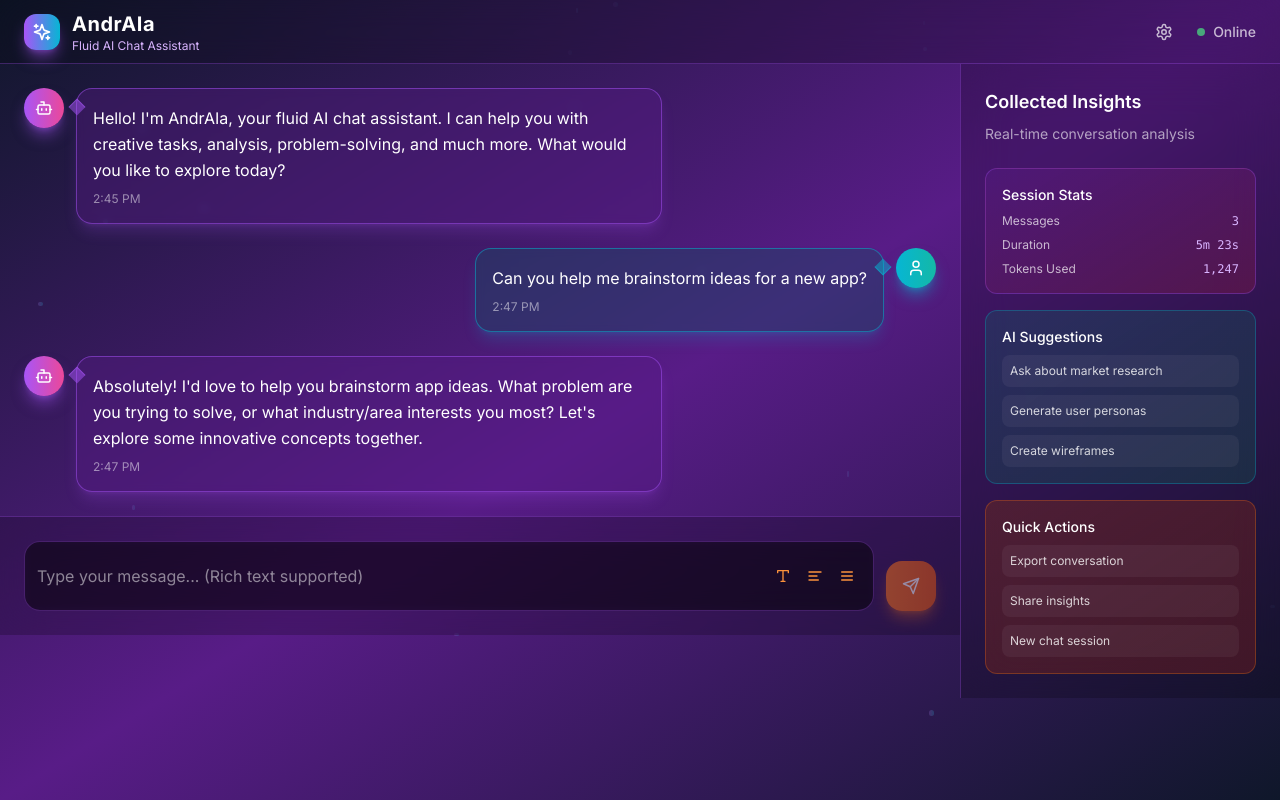
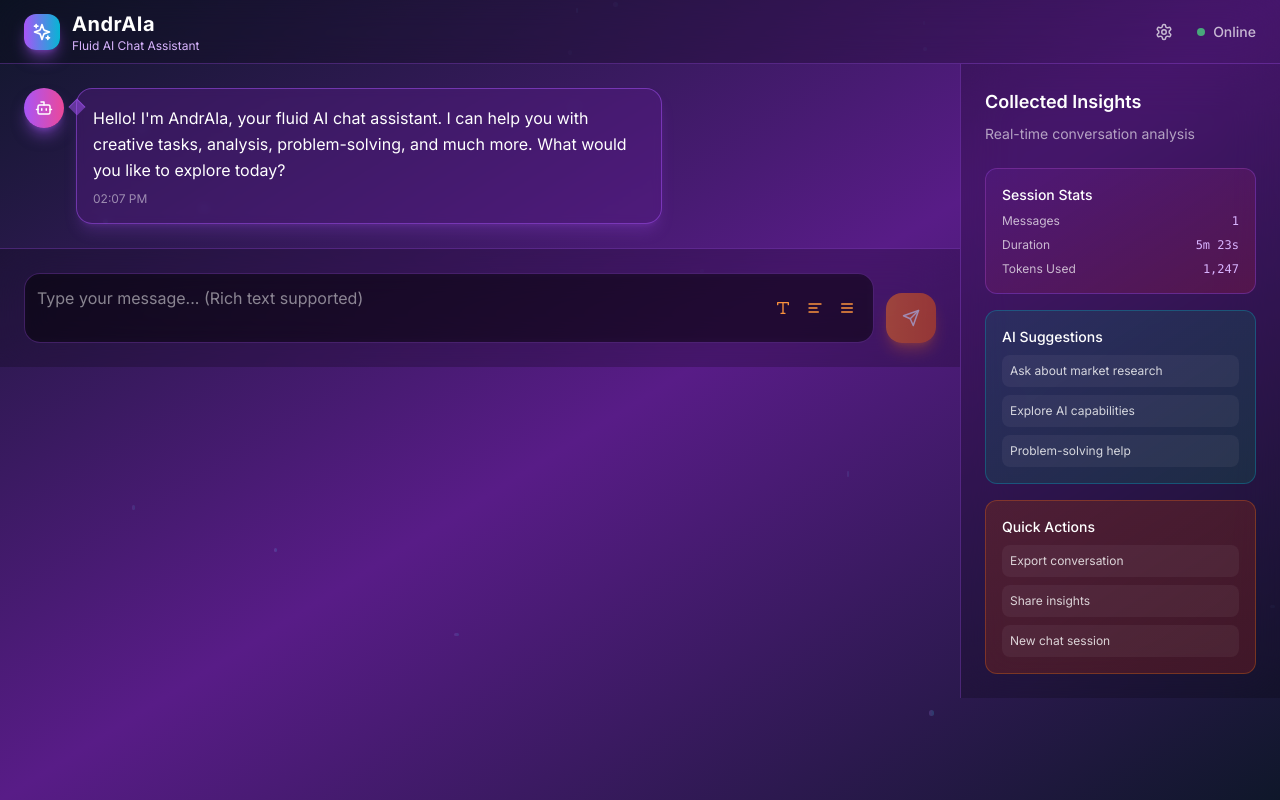
Before and after one commit to etaionline/Andraia, a Next.js app: page / in a window 1280 px wide. Built offline with nearby package versions, Linux system fonts and the light colour scheme.

Commit message:
🚀 FUNCTIONAL AI CHAT: Replace simulated responses with real Supabase edge function calls, add loading states, error handling, and interactive suggestions

```diff
--- a/src/app/page.tsx
+++ b/src/app/page.tsx
@@ -1,7 +1,7 @@
 "use client";
 
 import { useState, Suspense } from "react";
-import { Send, Settings, Type, AlignLeft, Menu, Bot, User, Sparkles } from "lucide-react";
+import { Send, Settings, Type, AlignLeft, Menu, Bot, User, Sparkles, Loader2, AlertCircle } from "lucide-react";
 
 export default function Home() {
   const [message, setMessage] = useState('');
@@ -10,44 +10,84 @@ export default function Home() {
       id: 1,
       sender: 'ai',
       text: 'Hello! I\'m AndrAIa, your fluid AI chat assistant. I can help you with creative tasks, analysis, problem-solving, and much more. What would you like to explore today?',
-      timestamp: '2:45 PM'
-    },
-    {
-      id: 2,
-      sender: 'user',
-      text: 'Can you help me brainstorm ideas for a new app?',
-      timestamp: '2:47 PM'
-    },
-    {
-      id: 3,
-      sender: 'ai',
-      text: 'Absolutely! I\'d love to help you brainstorm app ideas. What problem are you trying to solve, or what industry/area interests you most? Let\'s explore some innovative concepts together.',
-      timestamp: '2:47 PM'
+      timestamp: new Date().toLocaleTimeString([], { hour: '2-digit', minute: '2-digit' })
     }
   ]);
+  const [isLoading, setIsLoading] = useState(false);
+  const [error, setError] = useState<string | null>(null);
+  const [sessionId] = useState(() => `session_${Date.now()}_${Math.random().toString(36).substr(2, 9)}`);
 
-  const handleSendMessage = () => {
-    if (message.trim()) {
-      const newMessage = {
+  const handleSendMessage = async () => {
+    if (!message.trim() || isLoading) return;
+
+    const userMessage = {
       id: chatHistory.length + 1,
       sender: 'user',
       text: message,
       timestamp: new Date().toLocaleTimeString([], { hour: '2-digit', minute: '2-digit' })
     };
 
-      setChatHistory([...chatHistory, newMessage]);
+    // Add user message immediately
+    setChatHistory(prev => [...prev, userMessage]);
+    const currentMessage = message;
     setMessage('');
+    setIsLoading(true);
+    setError(null);
 
-      // Simulate AI response
-      setTimeout(() => {
-        const aiResponse = {
+    try {
+      // Call the AI edge function
+      const response = await fetch('https://lblbfcbbwcjamfnvfjpm.supabase.co/functions/v1/chat-ai', {
+        method: 'POST',
+        headers: {
+          'Content-Type': 'application/json',
+        },
+        body: JSON.stringify({
+          message: currentMessage,
+          sessionId: sessionId
+        })
+      });
+
+      if (!response.ok) {
+        throw new Error(`HTTP error! status: ${response.status}`);
+      }
+
+      const data = await response.json();
+
+      if (data.error) {
+        throw new Error(data.error.message || 'Failed to get AI response');
+      }
+
+      // Add AI response
+      const aiMessage = {
         id: chatHistory.length + 2,
         sender: 'ai',
-          text: 'That\'s a fascinating idea! Let me help you develop that concept further. Here are some considerations and potential enhancements...',
+        text: data.data.response,
         timestamp: new Date().toLocaleTimeString([], { hour: '2-digit', minute: '2-digit' })
       };
-        setChatHistory(prev => [...prev, aiResponse]);
-      }, 1500);
+
+      setChatHistory(prev => [...prev, aiMessage]);
+
+    } catch (err) {
+      console.error('Chat error:', err);
+      setError(err instanceof Error ? err.message : 'Failed to send message. Please try again.');
+
+      // Add error message to chat
+      const errorMessage = {
+        id: chatHistory.length + 2,
+        sender: 'ai',
+        text: 'Sorry, I encountered an error processing your message. Please try again.',
+        timestamp: new Date().toLocaleTimeString([], { hour: '2-digit', minute: '2-digit' })
+      };
+      setChatHistory(prev => [...prev, errorMessage]);
+    } finally {
+      setIsLoading(false);
+    }
+  };
+
+  const handleKeyPress = (e: React.KeyboardEvent) => {
+    if (e.key === 'Enter' && !e.shiftKey) {
+      e.preventDefault();
+      handleSendMessage();
     }
   };
 
@@ -136,13 +176,40 @@ export default function Home() {
                           : 'bg-cyan-500/50 border-r border-b border-cyan-500/50 -right-1.5'
                       }`}></div>
 
-                      <p className="text-white leading-relaxed mb-2">{msg.text}</p>
+                      <p className="text-white leading-relaxed mb-2 whitespace-pre-wrap">{msg.text}</p>
                       <p className="text-xs text-white/50">{msg.timestamp}</p>
                     </div>
                   </div>
                 </div>
               ))}
+
+              {/* Loading indicator */}
+              {isLoading && (
+                <div className="flex justify-start">
+                  <div className="flex gap-3 max-w-[70%]">
+                    <div className="w-10 h-10 rounded-full flex items-center justify-center flex-shrink-0 bg-gradient-to-r from-purple-500 to-pink-500 shadow-lg shadow-purple-500/50">
+                      <Bot size={18} className="text-white" />
                     </div>
+                    <div className="relative p-4 rounded-2xl backdrop-blur-sm border bg-purple-900/40 border-purple-500/50 shadow-lg shadow-purple-500/20">
+                      <div className="flex items-center gap-2 text-white">
+                        <Loader2 size={16} className="animate-spin" />
+                        <span className="text-sm">AndrAIa is thinking...</span>
+                      </div>
+                    </div>
+                  </div>
+                </div>
+              )}
+            </div>
+
+            {/* Error banner */}
+            {error && (
+              <div className="mx-6 mb-4 p-3 bg-red-900/40 border border-red-500/50 rounded-xl backdrop-blur-sm">
+                <div className="flex items-center gap-2 text-red-300">
+                  <AlertCircle size={16} />
+                  <span className="text-sm">{error}</span>
+                </div>
+              </div>
+            )}
 
             {/* Input Area */}
             <div className="p-6 bg-black/20 backdrop-blur-xl border-t border-purple-500/30">
@@ -150,25 +217,26 @@ export default function Home() {
                 {/* Rich Text Input */}
                 <div className="flex-1 relative">
                   <div className="flex items-center gap-2 p-3 bg-black/40 backdrop-blur-sm border border-purple-500/30 rounded-2xl focus-within:border-purple-400/50 transition-colors">
-                    <input
-                      type="text"
+                    <textarea
                       value={message}
                       onChange={(e) => setMessage(e.target.value)}
-                      onKeyPress={(e) => e.key === 'Enter' && handleSendMessage()}
+                      onKeyPress={handleKeyPress}
                       placeholder="Type your message... (Rich text supported)"
                       className="flex-1 bg-transparent text-white placeholder-white/50 outline-none resize-none"
-                      style={{ minHeight: '44px' }}
+                      style={{ minHeight: '44px', maxHeight: '120px' }}
+                      rows={1}
+                      disabled={isLoading}
                     />
 
                     {/* Formatting Icons */}
                     <div className="flex items-center gap-1">
-                      <button className="p-1.5 rounded-lg hover:bg-white/10 transition-colors group">
+                      <button className="p-1.5 rounded-lg hover:bg-white/10 transition-colors group" disabled={isLoading}>
                         <Type size={16} className="text-orange-400 group-hover:text-orange-300" />
                       </button>
-                      <button className="p-1.5 rounded-lg hover:bg-white/10 transition-colors group">
+                      <button className="p-1.5 rounded-lg hover:bg-white/10 transition-colors group" disabled={isLoading}>
                         <AlignLeft size={16} className="text-orange-400 group-hover:text-orange-300" />
                       </button>
-                      <button className="p-1.5 rounded-lg hover:bg-white/10 transition-colors group">
+                      <button className="p-1.5 rounded-lg hover:bg-white/10 transition-colors group" disabled={isLoading}>
                         <Menu size={16} className="text-orange-400 group-hover:text-orange-300" />
                       </button>
                     </div>
@@ -178,10 +246,14 @@ export default function Home() {
                 {/* Send Button */}
                 <button
                   onClick={handleSendMessage}
-                  disabled={!message.trim()}
+                  disabled={!message.trim() || isLoading}
                   className="p-4 bg-gradient-to-r from-orange-500 to-orange-600 rounded-2xl hover:from-orange-600 hover:to-orange-700 disabled:opacity-50 disabled:cursor-not-allowed transition-all shadow-lg shadow-orange-500/50"
                 >
+                  {isLoading ? (
+                    <Loader2 size={18} className="text-white animate-spin" />
+                  ) : (
                     <Send size={18} className="text-white" />
+                  )}
                 </button>
               </div>
             </div>
@@ -218,14 +290,26 @@ export default function Home() {
               <div className="p-4 bg-gradient-to-br from-cyan-900/40 to-teal-900/40 rounded-xl border border-cyan-500/30">
                 <h4 className="text-sm font-medium text-white mb-2">AI Suggestions</h4>
                 <div className="space-y-2">
-                  <button className="w-full text-left p-2 rounded-lg bg-white/5 hover:bg-white/10 transition-colors">
+                  <button
+                    className="w-full text-left p-2 rounded-lg bg-white/5 hover:bg-white/10 transition-colors"
+                    onClick={() => setMessage("Can you help me brainstorm ideas for a new app?")}
+                    disabled={isLoading}
+                  >
                     <p className="text-xs text-white/80">Ask about market research</p>
                   </button>
-                  <button className="w-full text-left p-2 rounded-lg bg-white/5 hover:bg-white/10 transition-colors">
-                    <p className="text-xs text-white/80">Generate user personas</p>
+                  <button
+                    className="w-full text-left p-2 rounded-lg bg-white/5 hover:bg-white/10 transition-colors"
+                    onClick={() => setMessage("What are your capabilities?")}
+                    disabled={isLoading}
+                  >
+                    <p className="text-xs text-white/80">Explore AI capabilities</p>
                   </button>
-                  <button className="w-full text-left p-2 rounded-lg bg-white/5 hover:bg-white/10 transition-colors">
-                    <p className="text-xs text-white/80">Create wireframes</p>
+                  <button
+                    className="w-full text-left p-2 rounded-lg bg-white/5 hover:bg-white/10 transition-colors"
+                    onClick={() => setMessage("Help me with problem-solving frameworks")}
+                    disabled={isLoading}
+                  >
+                    <p className="text-xs text-white/80">Problem-solving help</p>
                   </button>
                 </div>
               </div>
@@ -240,7 +324,19 @@ export default function Home() {
                   <button className="w-full p-2 rounded-lg bg-white/5 hover:bg-white/10 transition-colors text-left">
                     <p className="text-xs text-white/80">Share insights</p>
                   </button>
-                  <button className="w-full p-2 rounded-lg bg-white/5 hover:bg-white/10 transition-colors text-left">
+                  <button
+                    className="w-full p-2 rounded-lg bg-white/5 hover:bg-white/10 transition-colors text-left"
+                    onClick={() => {
+                      setChatHistory([{
+                        id: 1,
+                        sender: 'ai',
+                        text: 'Hello! I\'m AndrAIa, your fluid AI chat assistant. I can help you with creative tasks, analysis, problem-solving, and much more. What would you like to explore today?',
+                        timestamp: new Date().toLocaleTimeString([], { hour: '2-digit', minute: '2-digit' })
+                      }]);
+                      setMessage('');
+                      setError(null);
+                    }}
+                  >
                     <p className="text-xs text-white/80">New chat session</p>
                   </button>
                 </div>
```
Lines whose indentation alone changed are shown as unchanged.
